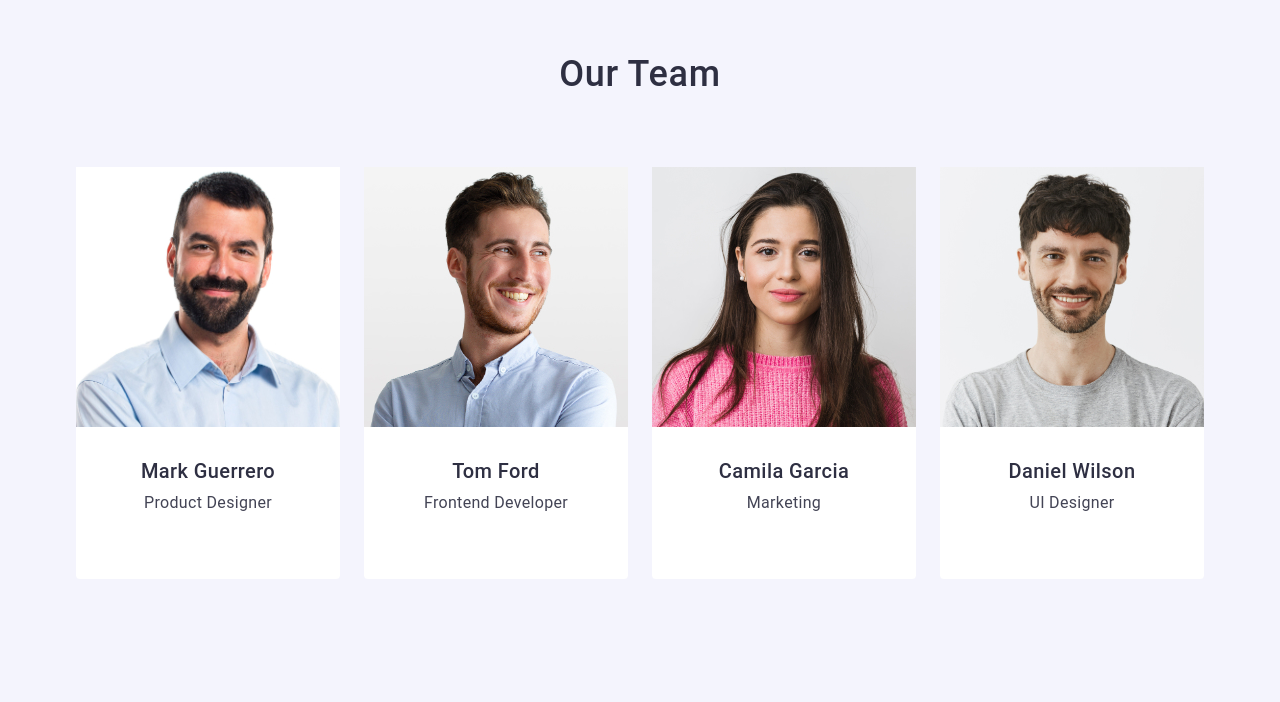
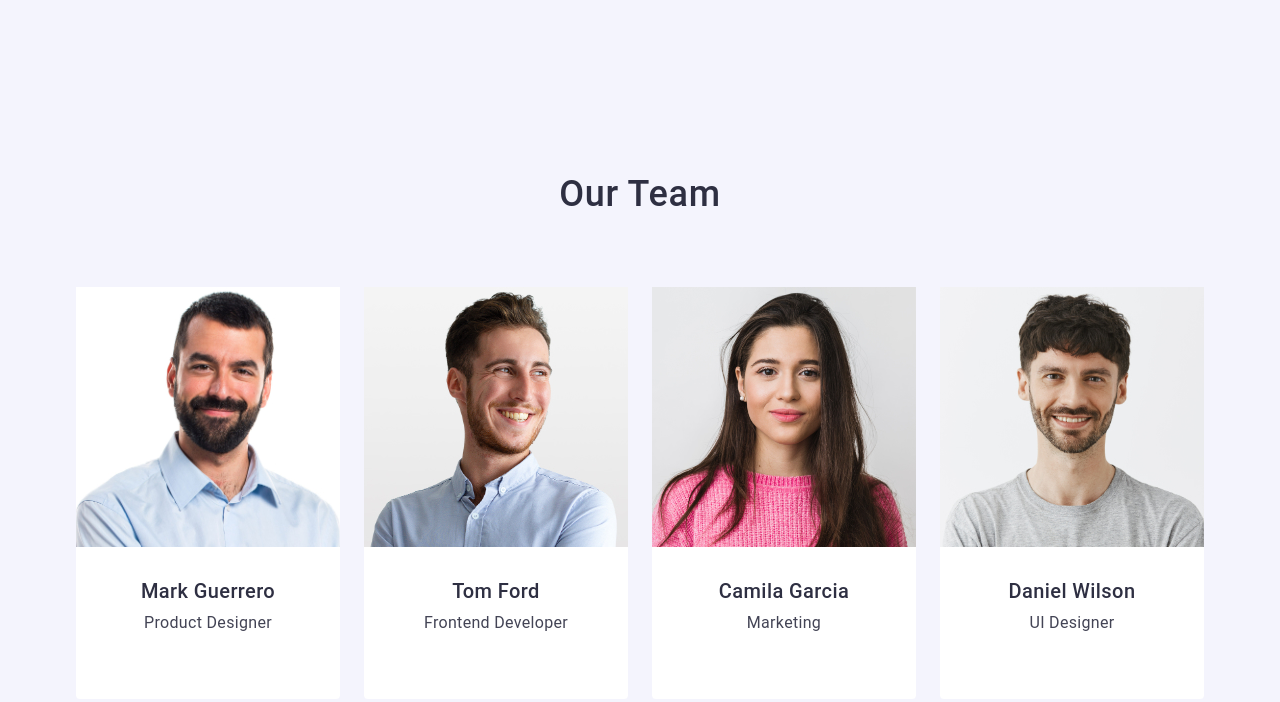
Before and after one commit to Mykhailo-Kovalchuk/goit-markup-hw-03, a plain HTML site: page index.html in a window 1280 px wide. Shown: the part 1692-2394 px from the top of the page. Drawn offline with nearby package versions, Linux system fonts and the light colour scheme.

Commit message:
goit-markup-hw-03-commit-3

```diff
--- a/css/styles.css
+++ b/css/styles.css
@@ -248,7 +248,7 @@ color: var(--slate-color);}
 /* About us - Section 4 */
 .about-us-section {
     background: var(--cloud-color);
-    padding-bottom: 120px;
+    padding: 120px 0;
 }
 
 .about-us-container {
@@ -399,7 +399,7 @@ border: 1px solid transparent;}
     row-gap: 48px;
 }
 .images-link-container {
-    width: calc((100%-48px)/3);
+    width: calc((100% - 48px) / 3);
     }
 
     .portfolio-apps-block {
```
